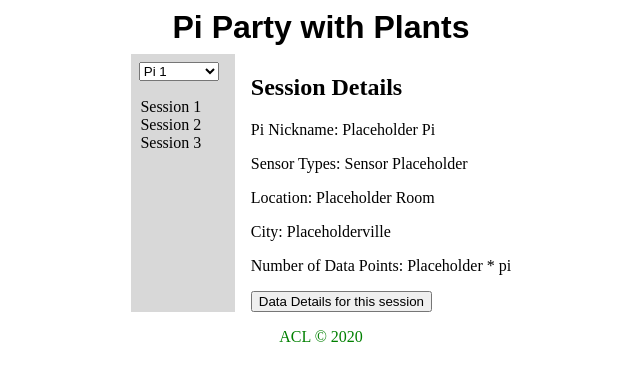
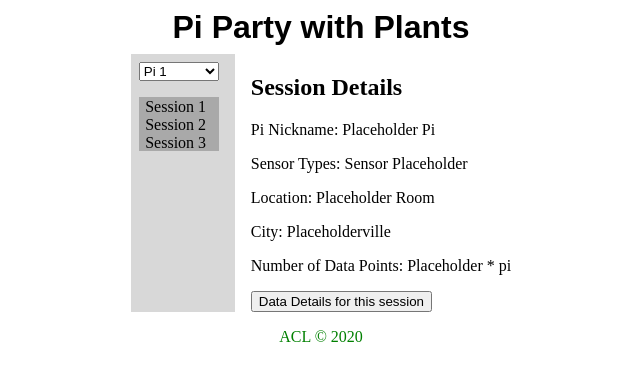
Before and after one commit to tess-jl/react-full-stack-lab, a React app: page / in a window 1280 px wide. Shown: the whole page, without its empty margins (319-959 px from the left). Built offline with nearby package versions, Linux system fonts and the light colour scheme.

Commit message:
radio list css

```diff
--- a/src/components/commons/radio/Radio.css
+++ b/src/components/commons/radio/Radio.css
@@ -1,6 +1,11 @@
+.RadioList{
+  background-color: darkgray;
+  margin: 0 auto;
+}
+
 .RadioItem {
   label {
-    padding: 0.1rem;
+    padding: 0.1rem 0.4rem;
 
     &:hover {
       background-color: rgba(0, 0, 255, 0.8);
@@ -15,7 +20,6 @@
   input:checked + label {
     background-color: midnightblue;
     color: white;
-
     transition: ease;
   }
 }
--- a/src/components/commons/radio/RadioList.js
+++ b/src/components/commons/radio/RadioList.js
@@ -1,6 +1,7 @@
 import React from 'react';
 import PropTypes from 'prop-types';
 import RadioItem from './RadioItem';
+import styles from './Radio.css';
 
 const RadioList = ({ radioButtons, name, onChange }) => {
   const radioButtonElements = radioButtons.map(({ label, value }) => (
@@ -8,9 +9,9 @@ const RadioList = ({ radioButtons, name, onChange }) => {
   ));
 
   return (
-    <>
+    <section className={styles.RadioList}>
       {radioButtonElements}
-    </>
+    </section>
   );
 };
 
```
